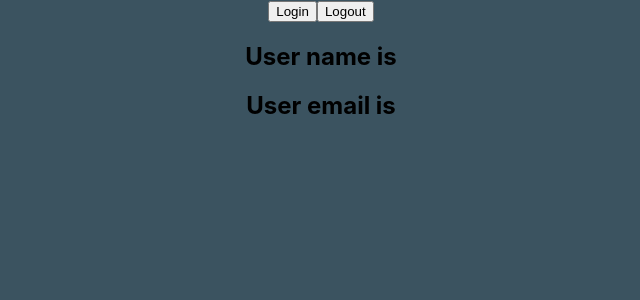
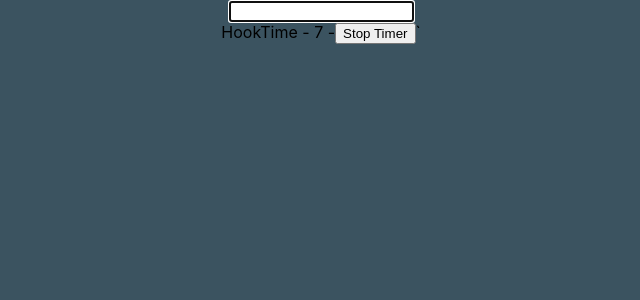
Before and after one commit to Zyar3k/ts_with-react, a React (Create React App) app: page / in a window 1280 px wide. Shown: the top 300 px of the page, without its empty margins (319-959 px from the left). Built offline with nearby package versions, Linux system fonts and the light colour scheme.

Commit message:
Useref hook

```diff
--- a/package.json
+++ b/package.json
@@ -13,6 +13,7 @@
     "react": "^17.0.2",
     "react-dom": "^17.0.2",
     "react-scripts": "4.0.3",
+    "start": "^5.1.0",
     "typescript": "^4.1.2",
     "web-vitals": "^1.0.1"
   },
--- a/src/App.tsx
+++ b/src/App.tsx
@@ -1,8 +1,10 @@
 import "./App.css";
+import DomRef from "./components/ref/DomRef";
+import MutableRef from "./components/ref/MutableRef";
 // import Box from "./components/context/Box";
 // import ThemeContextProvider from "./components/context/ThemeContext";
-import UserContextProvider from "./components/context/UserContext";
-import User from "./components/context/User";
+// import UserContextProvider from "./components/context/UserContext";
+// import User from "./components/context/User";
 // import Counter from "./components/state/Counter";
 // import Button from "./components/Button";
 // import Container from "./components/Container";
@@ -30,9 +32,11 @@
 
   return (
     <div className='App'>
-      <UserContextProvider>
+      <DomRef />
+      <MutableRef />
+      {/* <UserContextProvider>
         <User />
-      </UserContextProvider>
+      </UserContextProvider> */}
       {/* <Box />
       <ThemeContextProvider>
         <Box />
--- /dev/null
+++ b/src/components/ref/DomRef.tsx
@@ -0,0 +1,16 @@
+import { useRef, useEffect } from "react";
+
+const DomRef = () => {
+  const inputRef = useRef<HTMLInputElement>(null!);
+
+  useEffect(() => {
+    inputRef.current.focus();
+  }, []);
+  return (
+    <div>
+      <input type='text' ref={inputRef} />
+    </div>
+  );
+};
+
+export default DomRef;
--- /dev/null
+++ b/src/components/ref/MutableRef.tsx
@@ -0,0 +1,28 @@
+import { useState, useRef, useEffect } from "react";
+
+const MutableRef = () => {
+  const [timer, setTimer] = useState(0);
+  const interValRef = useRef<number | null>(null);
+
+  const stopTimer = () => {
+    if (interValRef.current) window.clearInterval(interValRef.current);
+  };
+
+  useEffect(() => {
+    interValRef.current = window.setInterval(() => {
+      setTimer((timer) => timer + 1);
+    }, 1000);
+    return () => {
+      stopTimer();
+    };
+  }, []);
+
+  return (
+    <div>
+      HookTime - {timer} -
+      <button onClick={() => stopTimer()}>Stop Timer</button>`
+    </div>
+  );
+};
+
+export default MutableRef;
```
Also changed, not shown: 2 other files (tests, documents, lock files or other folders).
